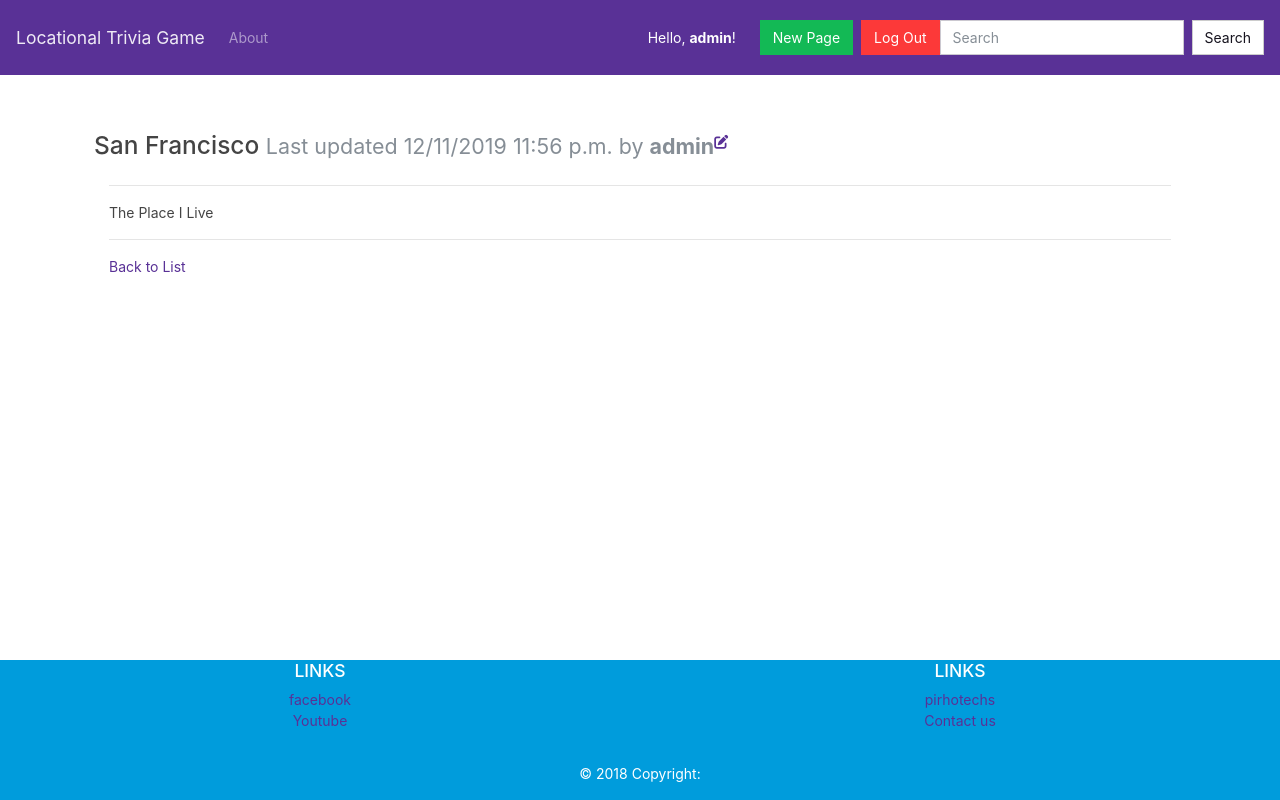
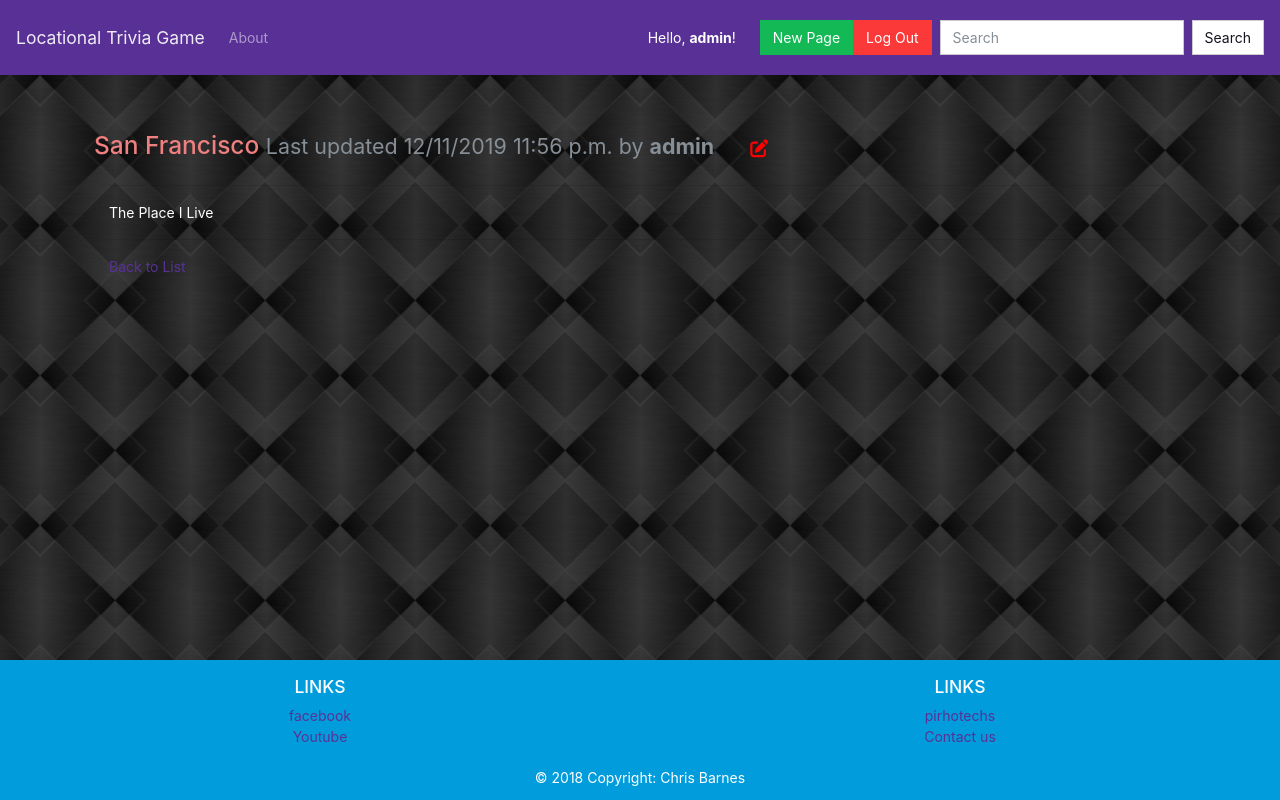
Before and after one commit to ChrisBarnes2000-MS-DU/BEW1.2-Contractor, a Django app: a page that uses templates/partials/footer.html in a window 1280 px wide. Run offline with Django 3.2, Linux system fonts and the light colour scheme; a user stored in the database is signed in; data comes from the database, SQL or seed files in the repository; some libraries are stand-ins or nearby versions.

Commit message:
adjust styling

```diff
--- a/locations/templates/list.html
+++ b/locations/templates/list.html
@@ -1,7 +1,7 @@
 {% extends "base.html" %}
 
 {% block content %}
-  <h3>Wikis {% if pages %}<small class="text-muted">({{ pages|length }} Page{{ pages|length|pluralize:"s" }})</small>{% endif %}</h3>
+  <h3>Locations {% if pages %}<small class="text-muted">({{ pages|length }} Page{{ pages|length|pluralize:"s" }})</small>{% endif %}</h3>
   <hr>
   {% if pages %}
     <div class="card-columns">
--- a/static/style.css
+++ b/static/style.css
@@ -0,0 +1,22 @@
+body {
+    background: lightgrey url("images/background.jpg") center;
+}
+
+h2, h3{
+    color: lightcoral;
+}
+
+p {
+    color: white;
+}
+
+label {
+    color: white;
+}
+
+.fa-edit{
+    margin-top: 0.5em;
+    margin-left: 2em;
+    font-size: large;
+    color: red;
+}
--- a/templates/partials/footer.html
+++ b/templates/partials/footer.html
@@ -1,16 +1,16 @@
 <!-- Footer -->
 <footer class='page-footer font-small text-white bg-info fixed-bottom'>
-    <div class='container-fluid text-center'>
+    <div class='container-fluid text-center pt-3'>
         <div class='row'>
             <hr class='clearfix w-100 d-md-none pb-3'>
-            <div class='col-md-6 mb-md-0 mb-3'>
+            <div class='col-md-6 mb-md-0'>
                 <h5 class='text-uppercase'>Links</h5>
                 <ul class='list-unstyled'>
                     <li><a href='https://facebook.com'>facebook</a></li>
                     <li><a href='https://Youtube.com'>Youtube</a></li>
                 </ul>
             </div>
-            <div class='col-md-6 mb-md-0 mb-3'>
+            <div class='col-md-6 mb-md-0'>
                 <h5 class='text-uppercase'>Links</h5>
                 <ul class='list-unstyled'>
                     <li><a href='https://pirhotechs.com'>pirhotechs</a></li>
@@ -19,7 +19,6 @@
             </div>
         </div>
     </div>
-    <div class='footer-copyright text-center py-3'>© 2018 Copyright:
-        <!-- <a href='https://mdbootstrap.com/education/bootstrap/'> MDBootstrap.com</a> -->
+    <div class='footer-copyright text-center py-1 mb-2'>© 2018 Copyright: Chris Barnes
     </div>
 </footer>
--- a/templates/partials/navbar.html
+++ b/templates/partials/navbar.html
@@ -22,7 +22,7 @@
             {% if user.is_authenticated %}
                 <div class="text-white">Hello, <strong>{{ user }}</strong>!</div>
                 <a href="{% url 'create-page' %}" class="btn btn-success ml-4">New Page</a>
-                <a href="{% url 'logout' %}" class="btn btn-danger ml-2">Log Out</a>
+                <a href="{% url 'logout' %}" class="btn btn-danger mr-2">Log Out</a>
             {% endif %}
             {% if not user.is_authenticated %}
                 <a href="{% url 'login' %}" class="btn btn-secondary ml-2">Log In</a>
```
Also changed, not shown: static/images/background.jpg (added).
